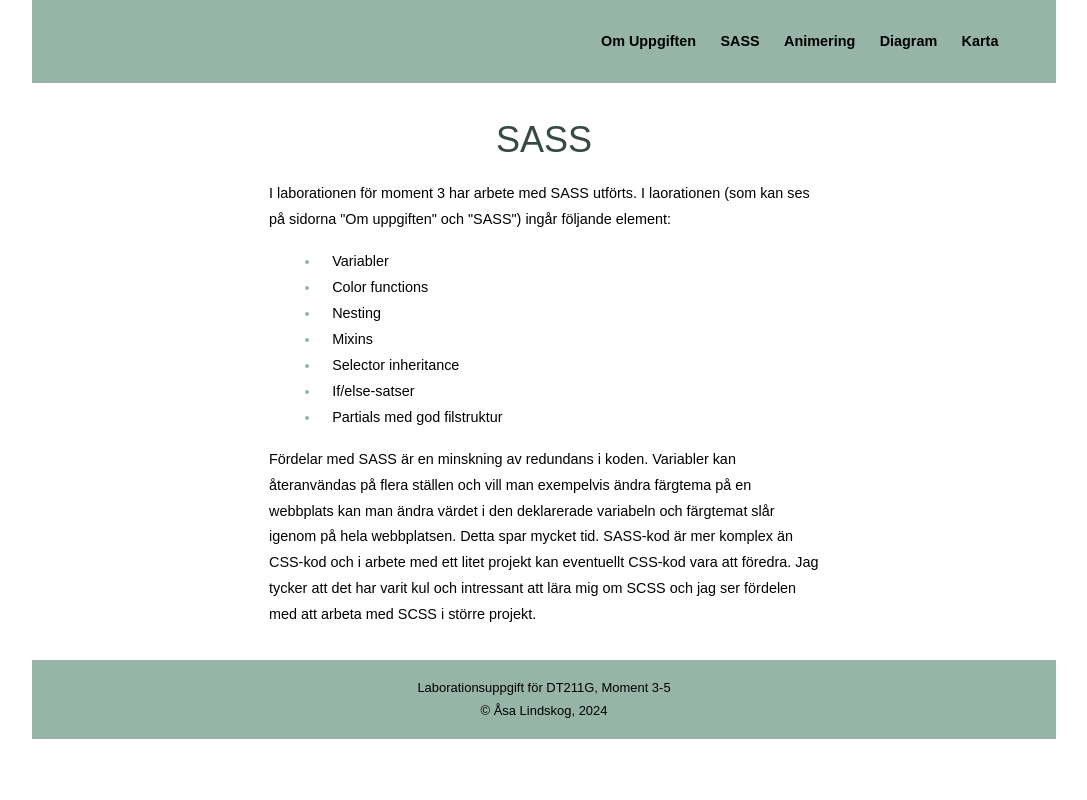
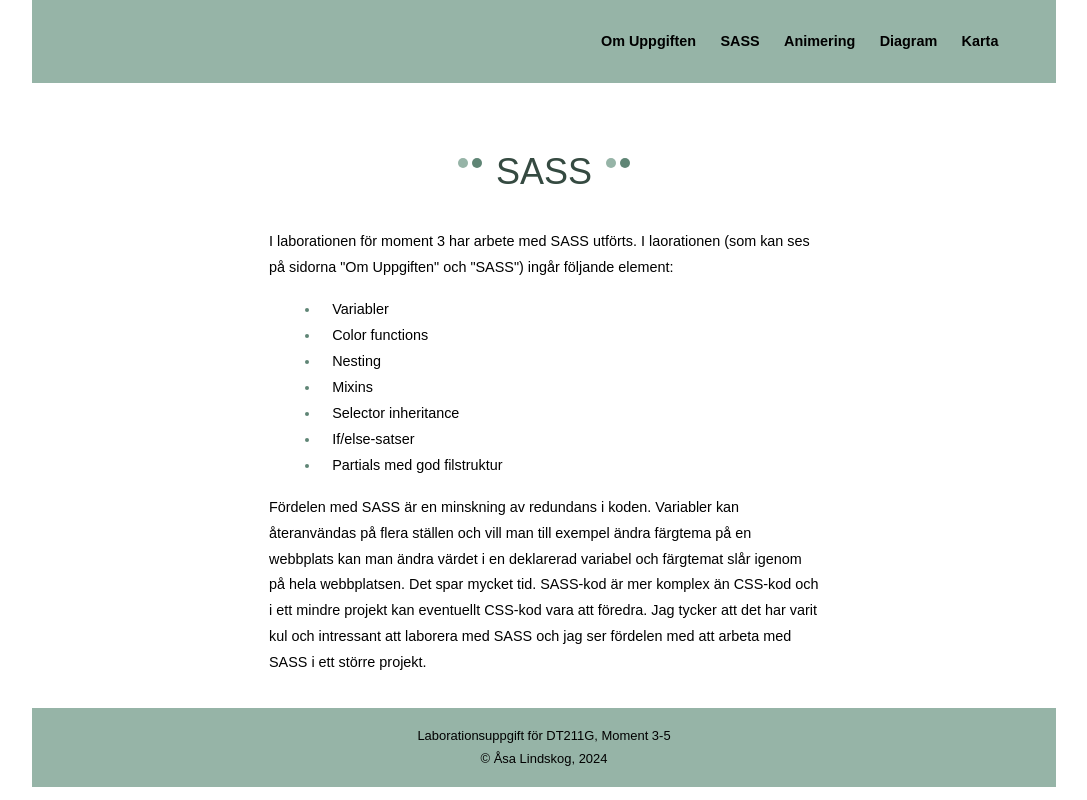
Before and after one commit to sali1502/sassmoment, a website built with Parcel: page src/sass.html in a window 1280 px wide. Shown: the whole page, without its empty margins (96-1183 px from the left). Built offline with nearby package versions, Linux system fonts and the light colour scheme.

Commit message:
Selector inheritance

```diff
--- a/src/css/_layout.scss
+++ b/src/css/_layout.scss
@@ -254,6 +254,26 @@ p {
     @include base.triangle (16px, base.$dark-green, down);
 }
 
+// Selector inheritance
+.dotone {
+    @extend .onedot;
+}
+.dottwo {
+    @extend .twodot;
+}
+
+.container-dot-header {
+    margin: 0 auto 0 auto;
+    text-align: center;
+    padding-top: 4vh;
+    padding-bottom: 2vh;
+    max-width: 550px;
+}
+
+.dot-header {
+    display: inline-block;
+}
+
 // Nästlad lista
 div {
 
@@ -268,7 +288,7 @@ p {
     }
 
     li {
-            color: base.$light-green;
+        color: base.$primary-green;
         padding-left: 6px;
     }
 
--- a/src/sass.html
+++ b/src/sass.html
@@ -41,13 +41,34 @@
                 </ul>
             </nav>
         </header>
-
         <main class="text_container">
 
-            <h1>SASS</h1>
+            <div class="container-dot-header">
+
+                <div class="dot-header">
+                    <article class="dotone"></article>
+                </div>
+
+                <div class="dot-header">
+                    <article class="dottwo"></article>
+                </div>
+
+                <div class="dot-header">
+                    <h1>&nbsp;SASS&nbsp;</h1>
+                </div>
+
+                <div class="dot-header">
+                    <article class="dotone"></article>
+                </div>
+
+                <div class="dot-header">
+                    <article class="dottwo"></article>
+                </div>
+
+            </div>
 
             <p class="text">I laborationen för moment 3 har arbete med SASS utförts. I laorationen (som kan ses på
-                sidorna "Om uppgiften" och "SASS") ingår följande element:</p>
+                sidorna "Om Uppgiften" och "SASS") ingår följande element:</p>
 
             <div>
                 <ul>
@@ -61,12 +82,13 @@
                 </ul>
             </div>
 
-            <p>Fördelar med SASS är en minskning av redundans i koden. Variabler kan återanvändas på flera ställen och
-                vill man exempelvis ändra färgtema på en webbplats kan man ändra värdet i den deklarerade variabeln och
-                färgtemat slår igenom på hela webbplatsen. Detta spar mycket tid. SASS-kod är mer komplex än CSS-kod och
-                i arbete med ett litet projekt kan eventuellt CSS-kod vara att föredra.
-                Jag tycker att det har varit kul och intressant att lära mig om SCSS och jag ser fördelen med att arbeta
-                med SCSS i större projekt.</p>
+            <p>Fördelen med SASS är en minskning av redundans i koden. Variabler kan återanvändas på flera ställen och
+                vill man till exempel ändra färgtema på en webbplats kan man ändra värdet i en deklarerad variabel och
+                färgtemat slår igenom på hela webbplatsen. Det spar mycket tid. SASS-kod är mer komplex än CSS-kod och
+                i ett mindre projekt kan eventuellt CSS-kod vara att föredra.
+                Jag tycker att det har varit kul och intressant att laborera med SASS och jag ser fördelen med att
+                arbeta
+                med SASS i ett större projekt.</p>
 
             <footer>
                 <p>Laborationsuppgift för DT211G, Moment 3-5<br>
```
Lines whose indentation alone changed are shown as unchanged.
